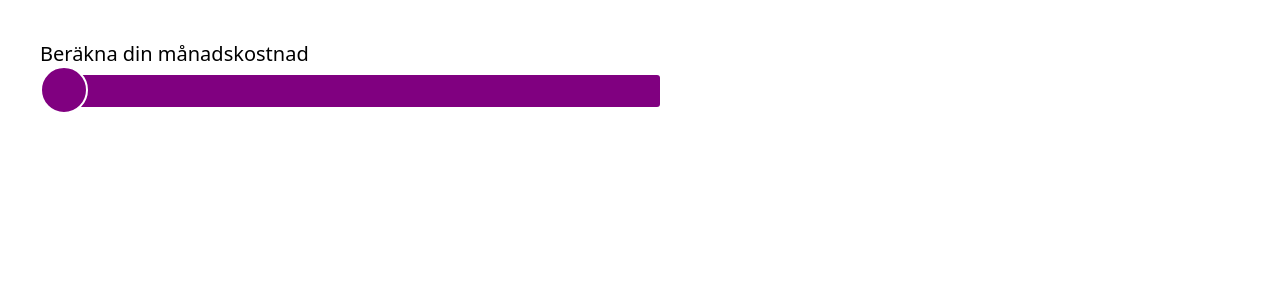
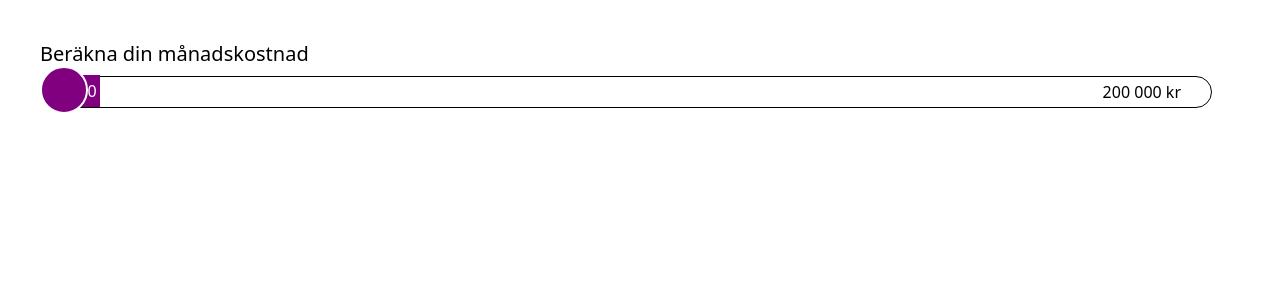
Before and after one commit to namnkunnig/collector, a React (Vite) app: page / in a window 1280 px wide. Shown: the top 300 px of the page. Built offline with nearby package versions, Linux system fonts and the light colour scheme.

Commit message:
Adds background slider and text

```diff
--- a/src/components/RangedInput.tsx
+++ b/src/components/RangedInput.tsx
@@ -5,9 +5,8 @@ export default function RangedInput() {
       <div id="selector">
         <div id="button"></div>
       </div>
-      <div className="flex">
-        <div id="progress"></div>
-      </div>
+      <div id="progress">1000 kr</div>
+      <div id="background">200 000 kr</div>
     </div>
   )
 
--- a/src/index.css
+++ b/src/index.css
@@ -46,7 +46,7 @@
 }
 
 #progress{
-  width: 50%;
+  width: 0%;
   height: 32px;
   background: purple;
   border-radius: 3px;
@@ -55,4 +55,26 @@
   left: 0;
   margin-top:-5px;
   margin-left: 20px;
+  border-radius: 16px 0 0 16px;
+  text-align: right;
+  color: white;
+  padding-right: 40px;
+  padding-top: 4px;
+  z-index: 1;
 }
+
+#background {
+  border: 1px solid black;
+  height: 32px;
+  border-radius: 16px;
+  position: absolute;
+  top: -4px;
+  left: 0;
+  width: 96%;
+  margin-left: 20px;
+  margin-right: 148px;
+  text-align: right;
+  color: black;
+  padding-right: 30px;
+  padding-top: 3px;
+}
```
